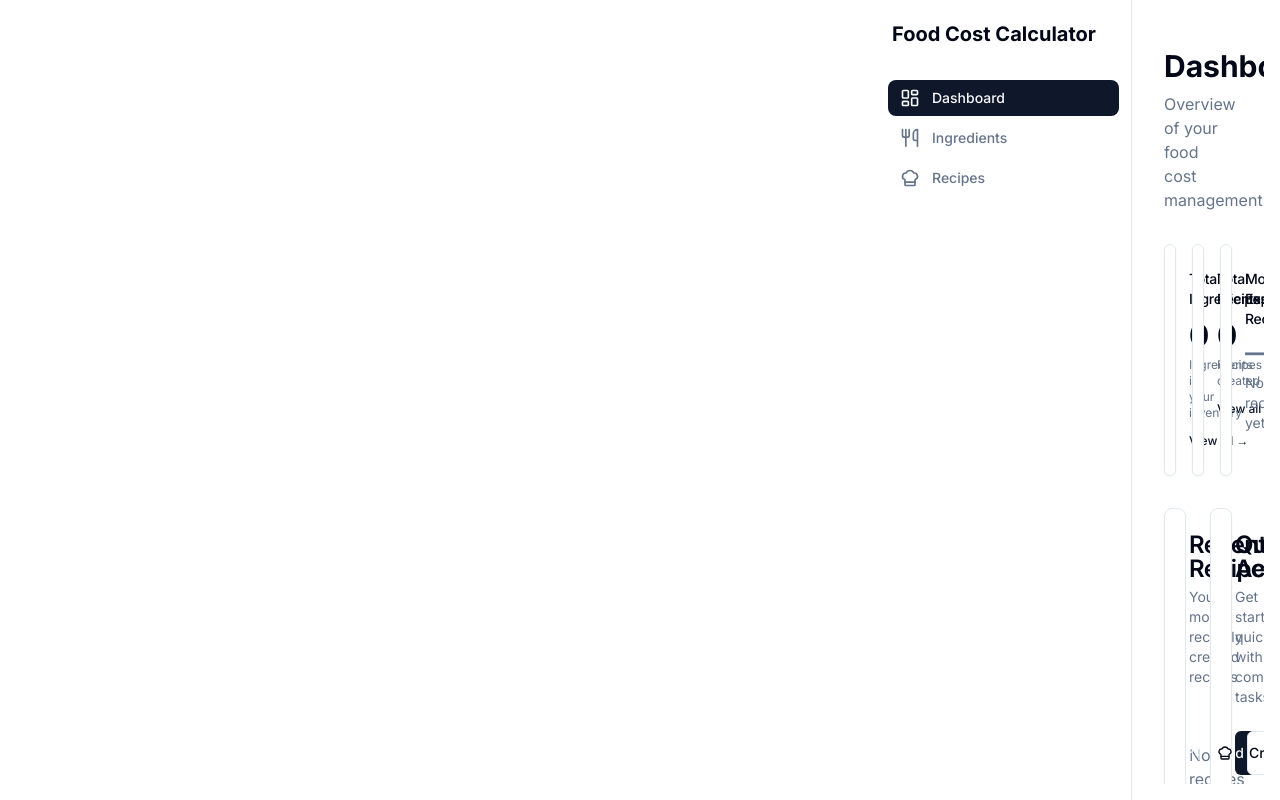
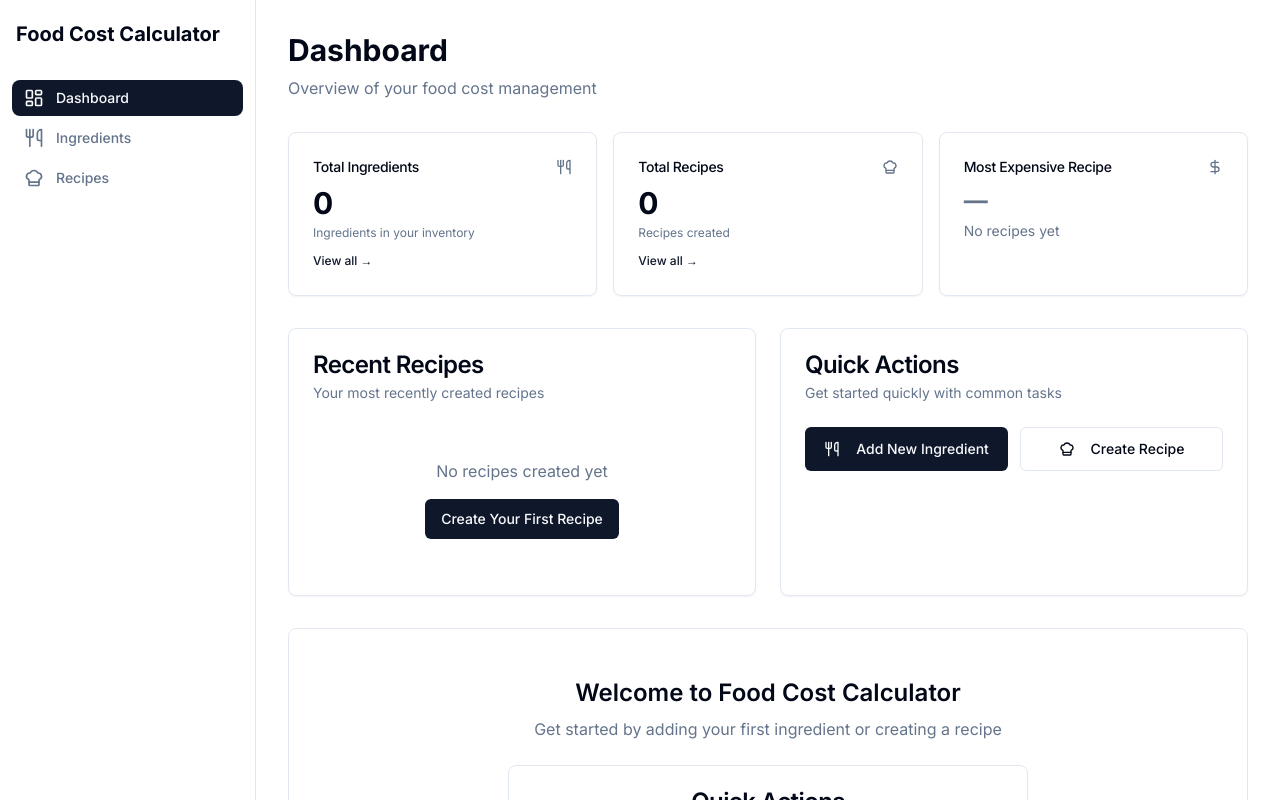
Before and after one commit to benzpaopk/food-tool, a Next.js app: page / in a window 1280 px wide. Built offline with nearby package versions, Linux system fonts and the light colour scheme.

Commit message:
Refactor: replace ToastProvider with Toaster component and update toast usage in RecipeForm

```diff
--- a/app/layout.tsx
+++ b/app/layout.tsx
@@ -2,7 +2,7 @@ import type { Metadata } from "next";
 import { Inter } from "next/font/google";
 import "./globals.css";
 import { AppSidebar } from "@/components/layout/AppSidebar";
-import { ToastProvider } from "@/components/ui/toast";
+import { Toaster } from "@/components/ui/toaster";
 
 const inter = Inter({ subsets: ["latin"] });
 
@@ -19,14 +19,13 @@ export default function RootLayout({
   return (
     <html lang="en">
       <body className={inter.className}>
-        <ToastProvider>
         <div className="flex h-screen overflow-hidden">
           <AppSidebar />
           <main className="flex-1 overflow-y-auto md:ml-64">
             <div className="container mx-auto p-4 md:p-8">{children}</div>
           </main>
         </div>
-        </ToastProvider>
+        <Toaster />
       </body>
     </html>
   );
--- a/components/ui/toaster.tsx
+++ b/components/ui/toaster.tsx
@@ -16,7 +16,7 @@ export function Toaster() {
   return (
     <ToastProvider>
       <ToastViewport>
-        {toasts.map(function ({ id, title, description, action, ...props }) {
+        {toasts.map(function ({ id, title, description, ...props }) {
           return (
             <Toast key={id} {...props}>
               <div className="grid gap-1">
@@ -25,7 +25,6 @@ export function Toaster() {
                   <ToastDescription>{description}</ToastDescription>
                 )}
               </div>
-              {action}
               <ToastClose onClick={() => dismiss(id)} />
             </Toast>
           )
--- a/features/recipes/components/RecipeForm.tsx
+++ b/features/recipes/components/RecipeForm.tsx
@@ -18,7 +18,7 @@ import type { Ingredient, Unit, RecipeItem, Recipe } from "@/types";
 import { getUnitMetadata } from "@/types";
 import { Button } from "@/components/ui/button";
 import { useRouter } from "next/navigation";
-import { useToast } from "@/components/ui/toast";
+import { useToast } from "@/hooks/use-toast";
 import {
   Form,
   FormControl,
```
Lines whose indentation alone changed are shown as unchanged.
